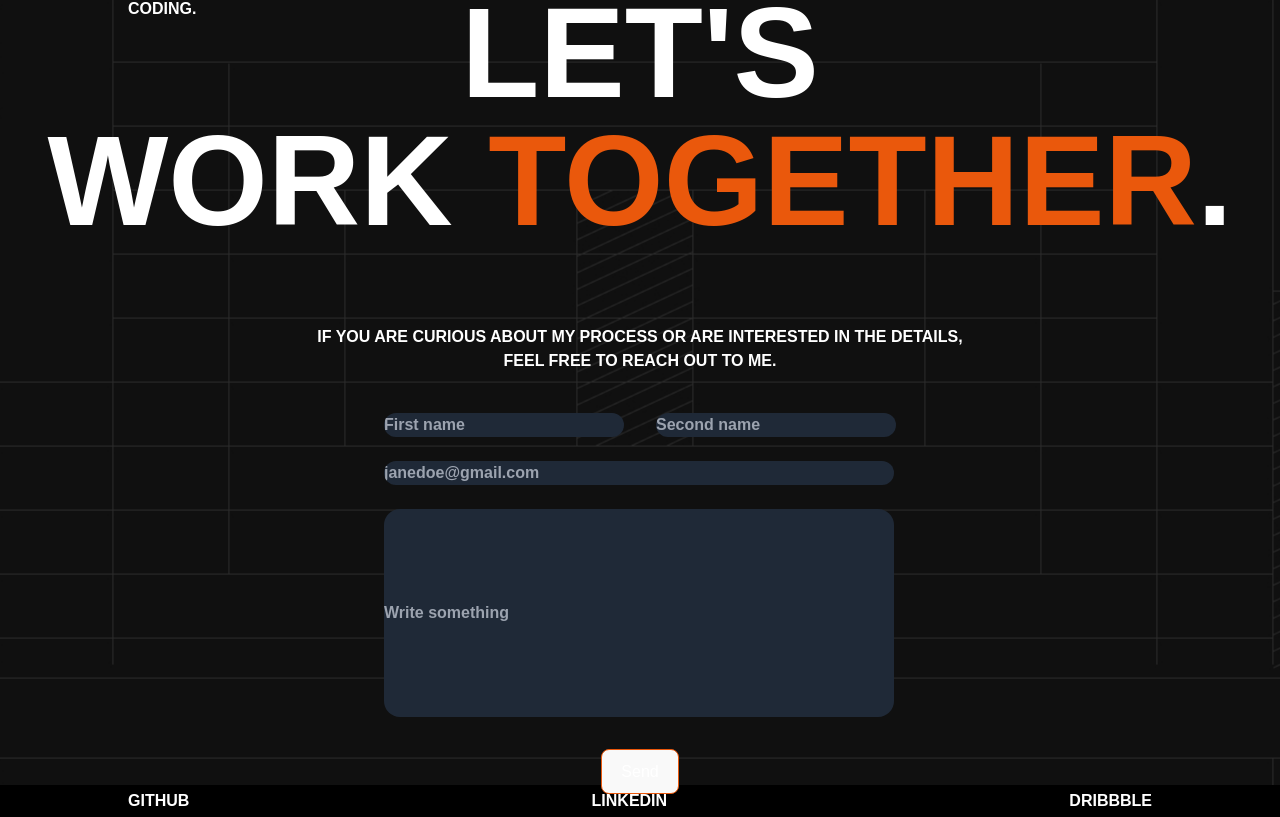
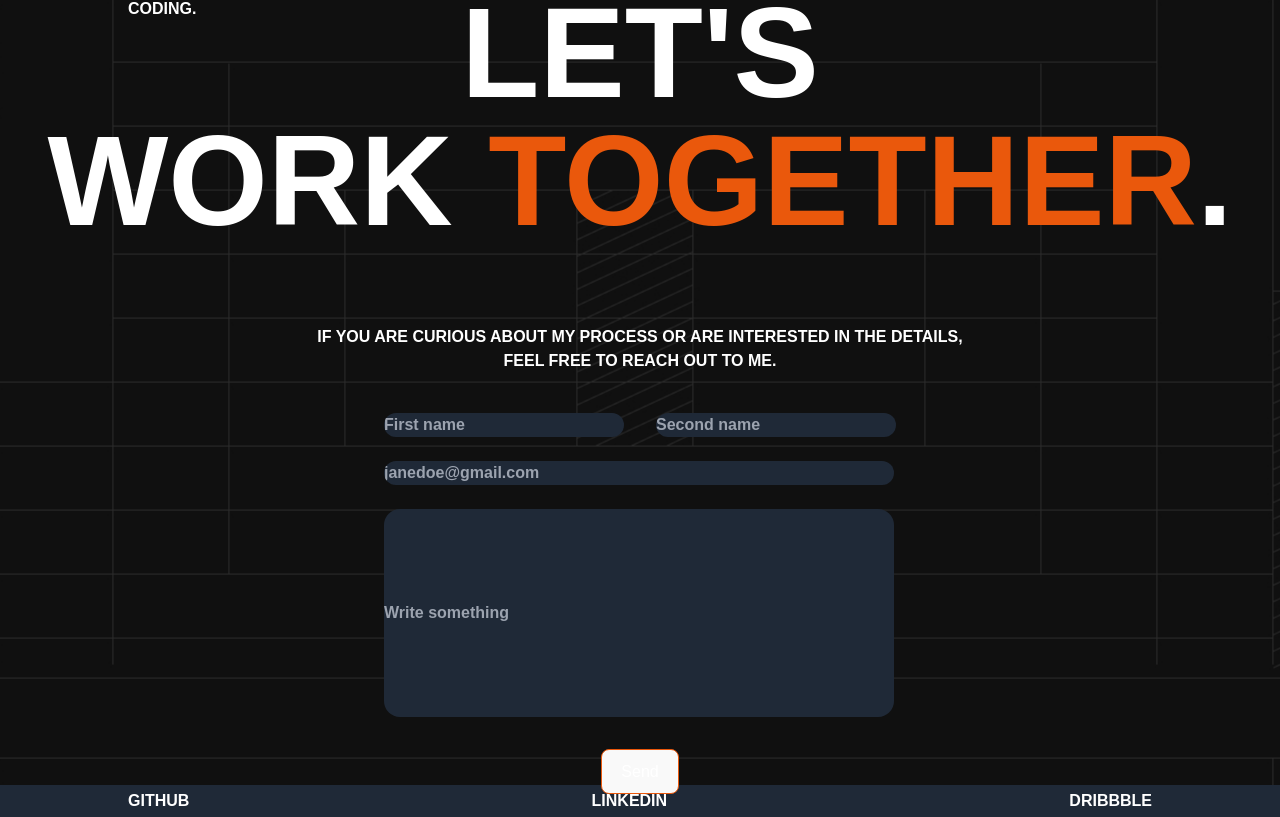
Before and after one commit to SolaKabuta/portfolio_final, a React (Vite) app: page / in a window 1280 px wide. Shown: the part 5609-6426 px from the top of the page. Built offline with nearby package versions, Linux system fonts and the light colour scheme.

Commit message:
style: links color

```diff
--- a/src/components/UI/Footer/Footer.css
+++ b/src/components/UI/Footer/Footer.css
@@ -1,12 +1,7 @@
 /*FOOTER*/
 .footer-nav {
-    @apply bg-black uppercase
+    @apply bg-gray-800 uppercase ease-in-out duration-1000 hover:bg-orange-600 hover:text-white
 }
-/*.input-txt [placeholder='Write something'] {*/
-/*  position: relative;*/
-/*  color: red;*/
-/*  top: 0;*/
-/*}*/
 
 .footer_contact {
     position: relative;
@@ -22,3 +17,11 @@
 .footer_contact p:hover {
     background: dodgerblue;
 }
+
+.footer-links {
+    @apply flex justify-between align-middle
+}
+
+.footer-links a {
+    @apply ease-in-out duration-1000 hover:text-black
+}
--- a/src/components/UI/Footer/Footer.tsx
+++ b/src/components/UI/Footer/Footer.tsx
@@ -5,7 +5,7 @@ const Footer = () => {
             <div
                 className={'w-screen py-1 px-[10%] footer-nav'}>
                     <div
-                        className={'flex justify-between align-middle'}>
+                        className={'footer-links'}>
                         <a target="_blank" href="https://github.com/SolaKabuta">Github</a>
                         <a target="_blank" href="https://www.linkedin.com/in/sola-kabuta/">Linkedin</a>
                         <a target="_blank" href="https://dribbble.com/SolaKabuta">Dribbble</a>
```
